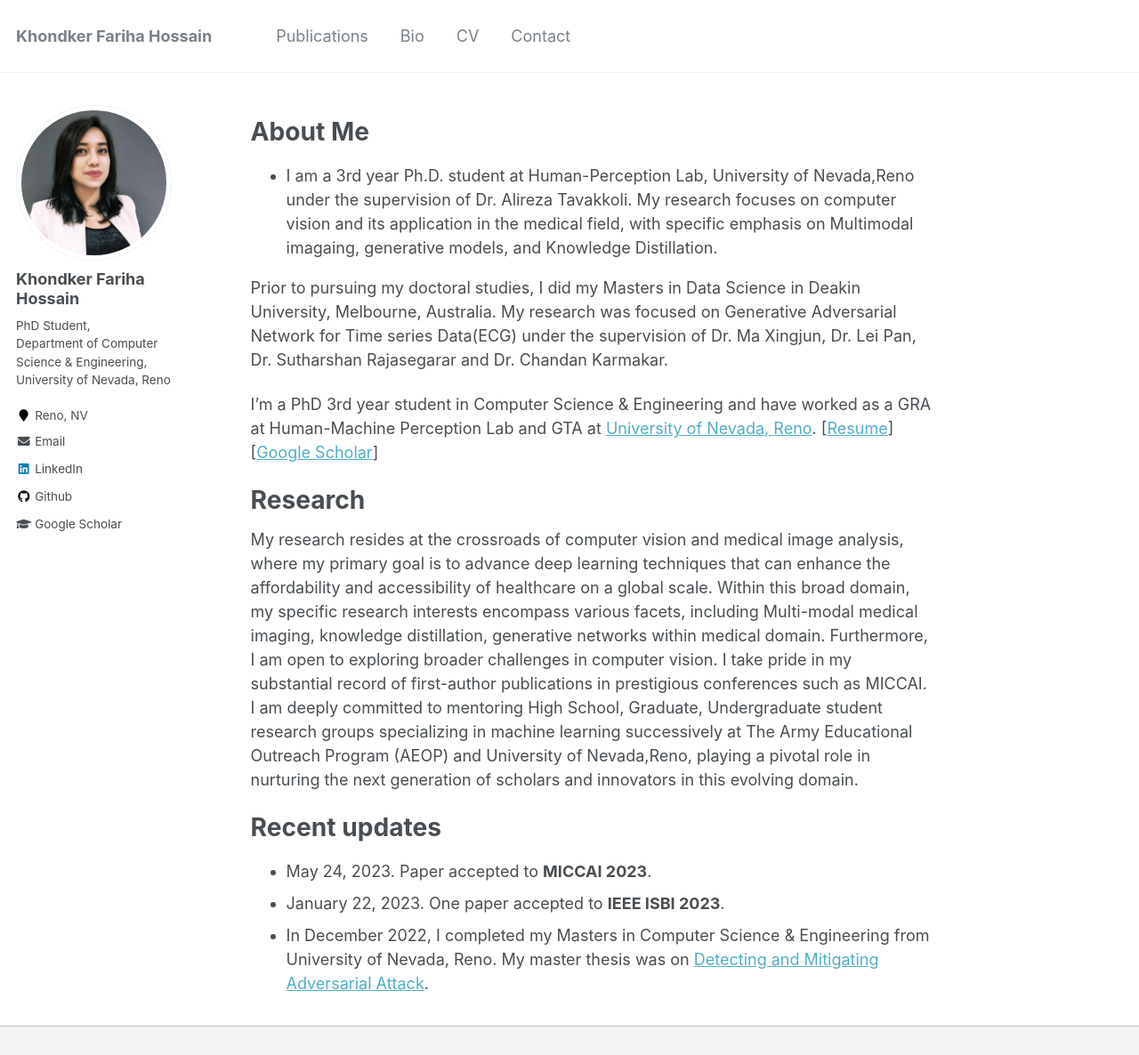
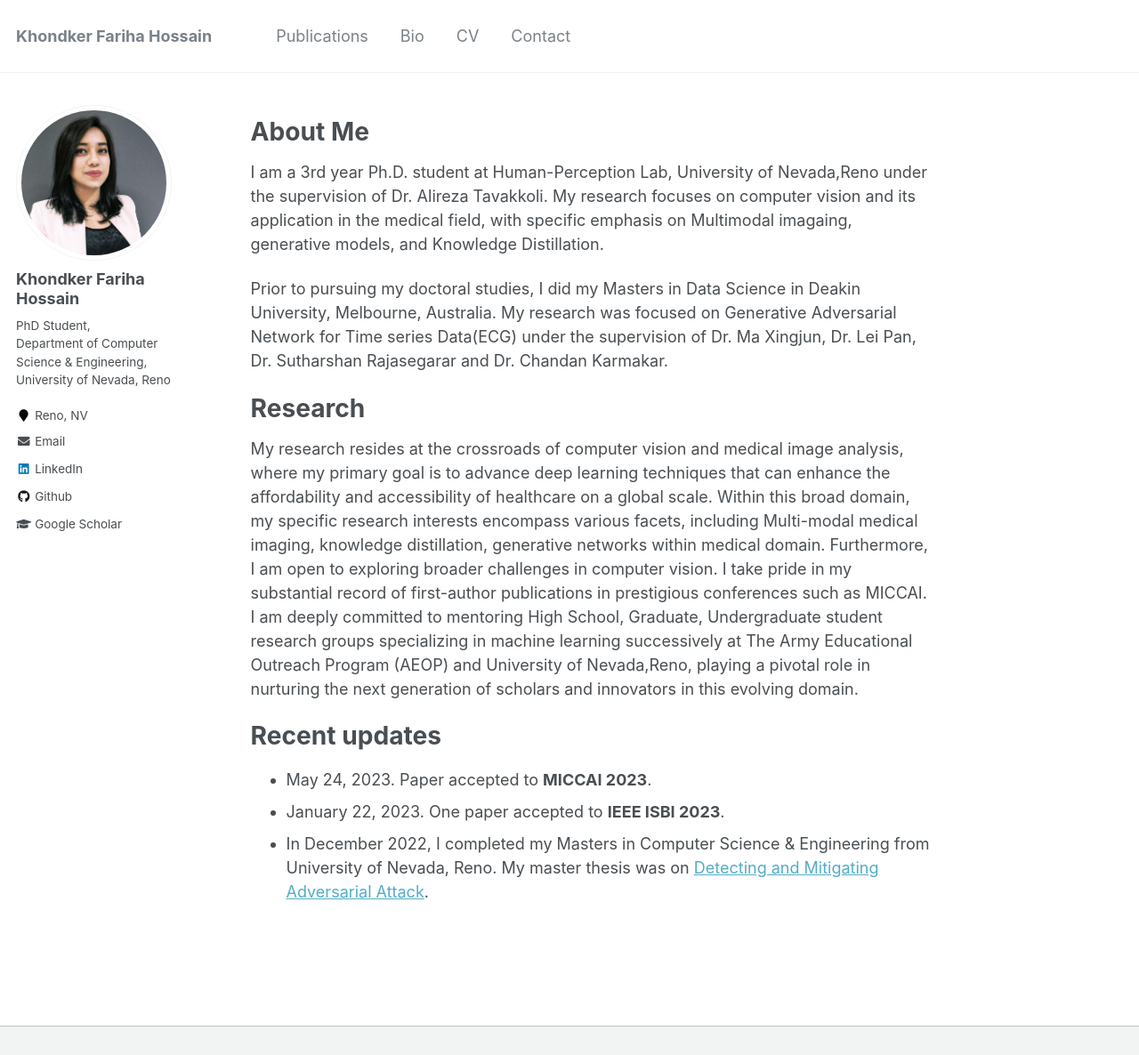
Before and after one commit to FarihaHossain/FarihaHossain.github.io, a Jekyll site: the page built from _pages/about.md, in a window 1280 px wide and 1326 px high, cut to the strip 0-1186 px from the top of the window. Shown: the whole strip at 89% size. Built offline with Jekyll 4.4.1, drawn with Linux system fonts in a browser that asks for light colours; Markdown is read by kramdown in place of the engine named in the settings.

Commit message:
Change in About Me

```diff
--- a/_pages/about.md
+++ b/_pages/about.md
@@ -10,12 +10,11 @@ redirect_from:
 
 # About Me
 
-*  I am a 3rd year Ph.D. student at Human-Perception Lab, University of Nevada,Reno under the supervision of Dr. Alireza Tavakkoli. My research focuses on computer vision and its application in the medical field, with specific emphasis on Multimodal imagaing, generative models, and Knowledge Distillation.
+I am a 3rd year Ph.D. student at Human-Perception Lab, University of Nevada,Reno under the supervision of Dr. Alireza Tavakkoli. My research focuses on computer vision and its application in the medical field, with specific emphasis on Multimodal imagaing, generative models, and Knowledge Distillation.
 
 Prior to pursuing my doctoral studies, I did my Masters in Data Science in Deakin University, Melbourne, Australia. My research was focused on Generative Adversarial Network for Time series Data(ECG) under the supervision of Dr. Ma Xingjun, Dr. Lei Pan, Dr. Sutharshan Rajasegarar and Dr. Chandan Karmakar.
 
 
- I'm a PhD 3rd year student in Computer Science & Engineering and have worked as a GRA at Human-Machine Perception Lab and GTA at [University of Nevada, Reno](https://www.unr.edu/). [[Resume](https://farihahossain.github.io/files/Resume_Fariha_Hossain.pdf)] [[Google Scholar](https://scholar.google.com/citations?user=pey8DYgAAAAJ&hl=en)]
 
 
 # Research
```
